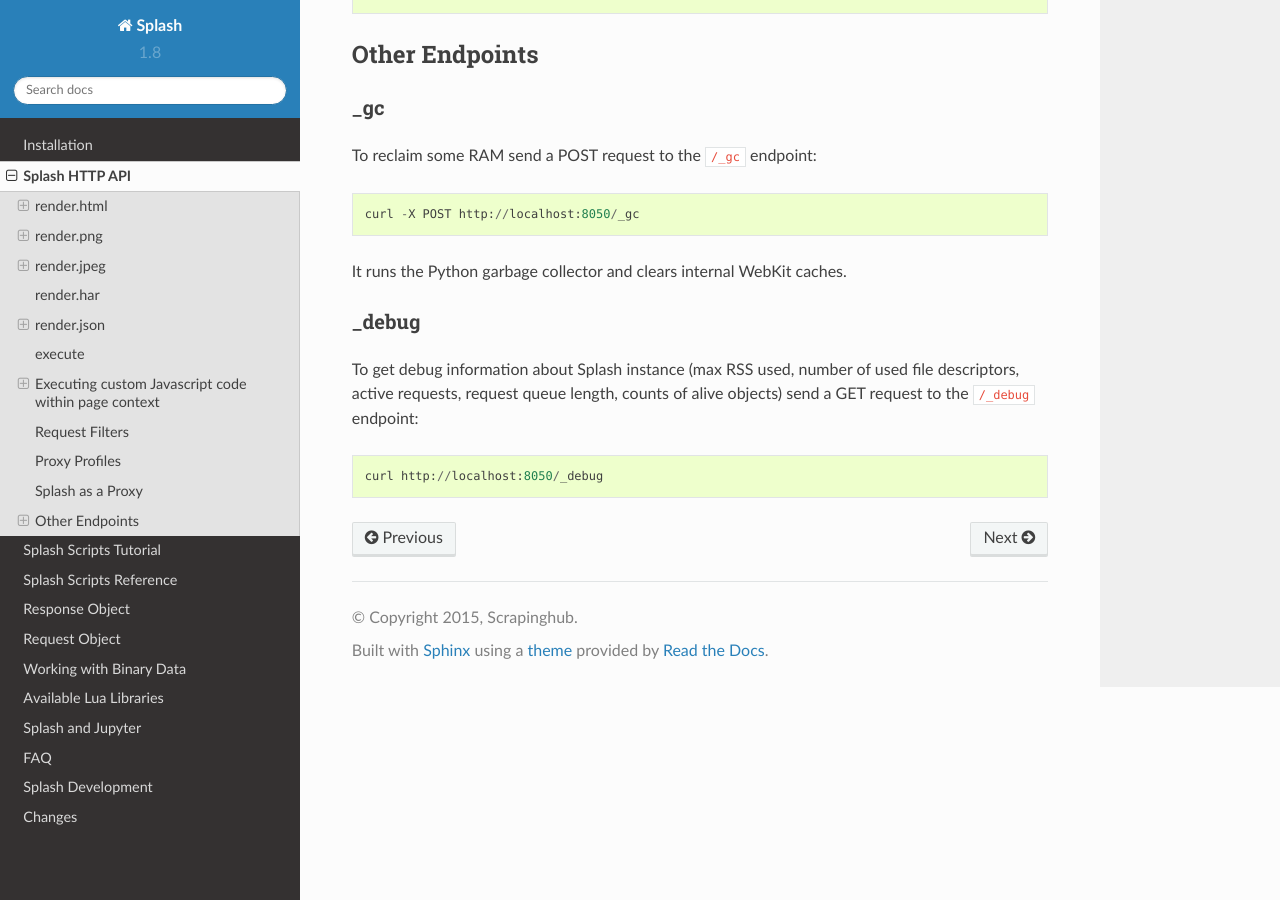
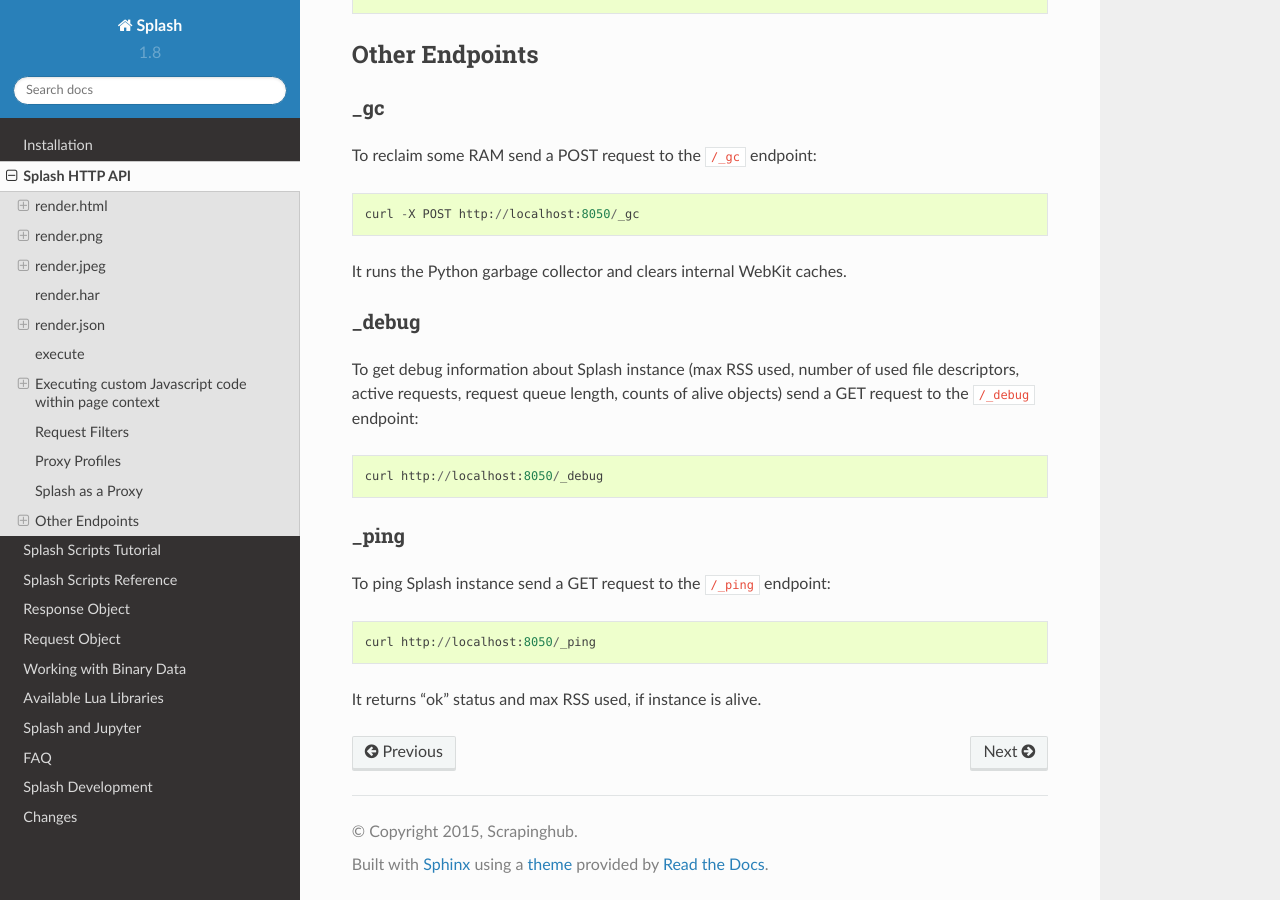
Before and after one commit to scrapinghub/splash, a Sphinx documentation site: the page built from docs/api.rst, in a window 1280 px wide and 900 px high, scrolled down 17507 px. Built offline with Sphinx 7.4.7 and the Read the Docs theme 2.0.0, drawn with Linux system fonts in a browser that asks for light colours.

Commit message:
Update docs about _ping endpoint

```diff
--- a/docs/api.rst
+++ b/docs/api.rst
@@ -948,3 +948,14 @@
 objects) send a GET request to the ``/_debug`` endpoint::
 
     curl http://localhost:8050/_debug
+
+.. _http-ping:
+
+_ping
+~~~~~~
+
+To ping Splash instance send a GET request to the ``/_ping`` endpoint::
+
+    curl http://localhost:8050/_ping
+
+It returns "ok" status and max RSS used, if instance is alive.
```
